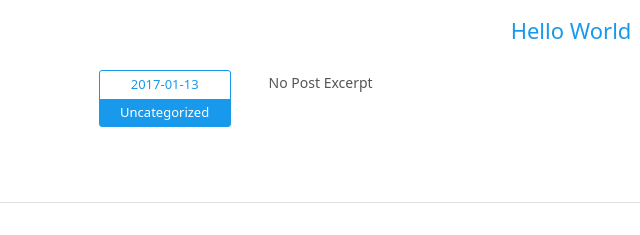
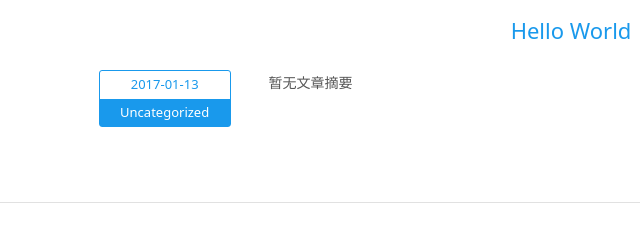
Before and after one commit to vjsin/vjsin.github-io, a plain HTML site: page index.html in a window 1280 px wide. Shown: the part 338-573 px from the top of the page, 69-709 px from the left. Drawn offline with Linux system fonts and the light colour scheme.

Commit message:
Site updated: 2017-01-13 18:05:23

```diff
--- a/index.html
+++ b/index.html
@@ -109,7 +109,7 @@
       </div>
     </div>
     <!-- Post Excerpt -->
-    <div class="excerpt typo">No Post Excerpt</div>
+    <div class="excerpt typo">暂无文章摘要</div>
     <!-- Post Tags -->
     <div class="tags">
 
```
Also changed, not shown: 2017/01/13/hello-world/index.html (+1 -1 lines).
